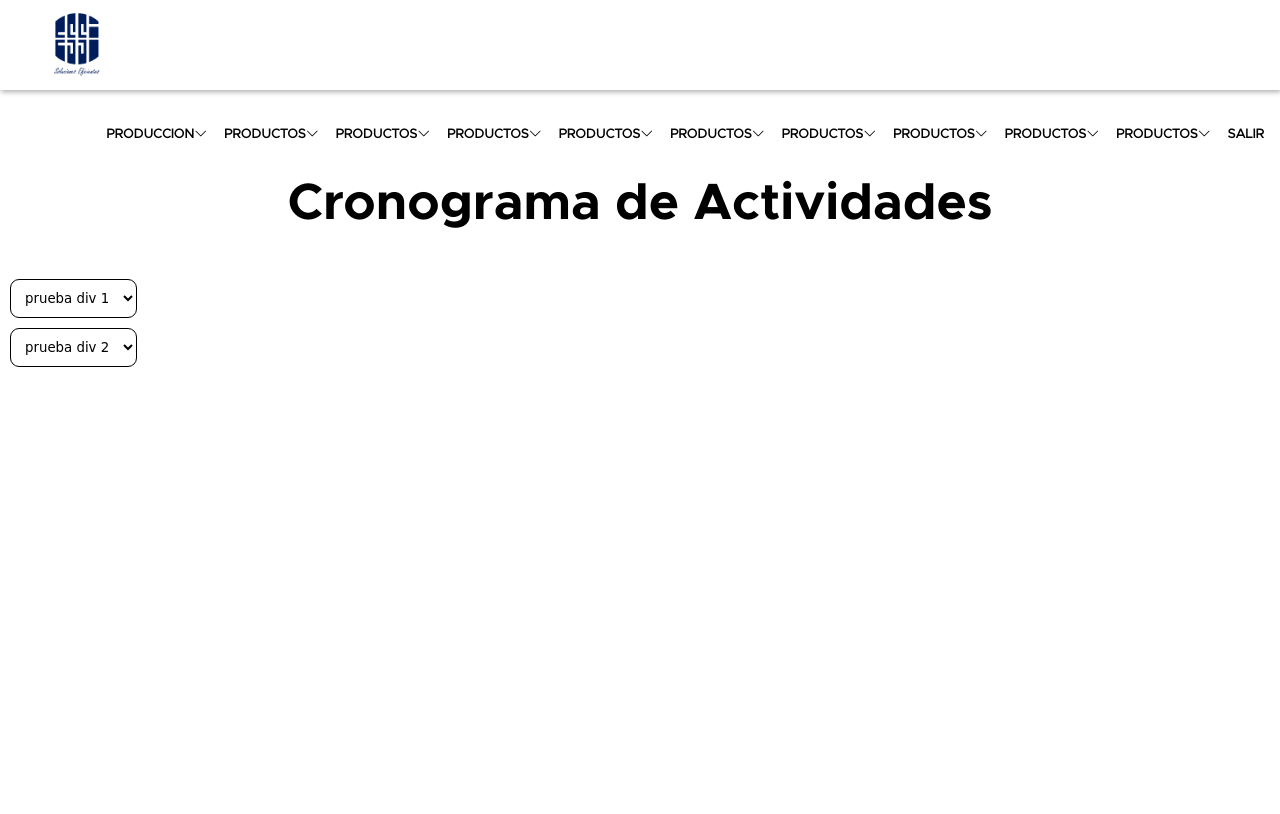
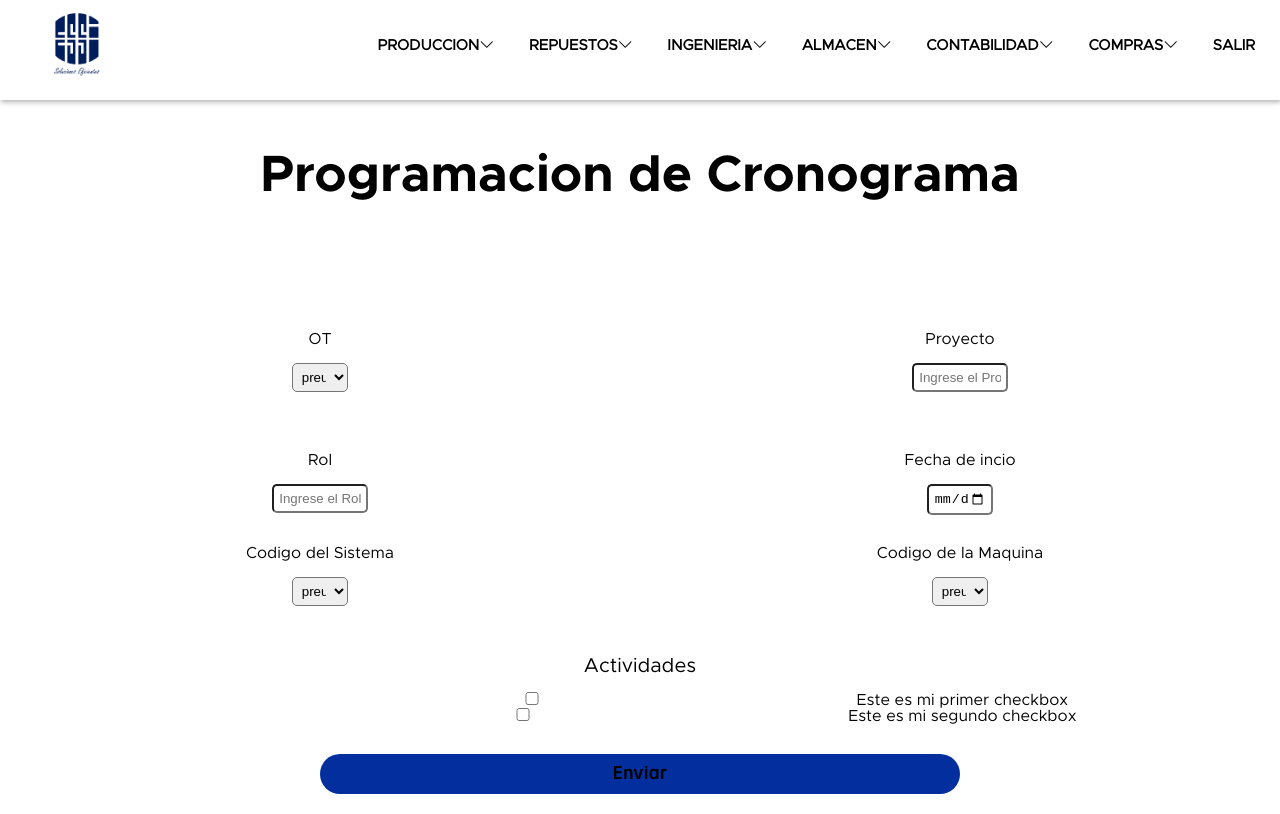
Before and after one commit to LuisSanchez1019/barraNav, a plain HTML site: page index.html in a window 1280 px wide. Drawn offline with nearby package versions, Linux system fonts and the light colour scheme.

Commit message:
avanze lunes

```diff
--- a/Style.css
+++ b/Style.css
@@ -59,12 +59,13 @@
 body {
 	background: rgb(255, 255, 255);
 	font-family: 'Metropolis-Regular';
+	height: auto;
 }
 
 /* Barra de navegacion principal */
 header {
 	width: 100%;
-	height: 90px;
+	height: 100px;
 	background-color: #ffffff;
 	box-shadow: 1px 2px 5px rgb(175, 175, 175);
 }
@@ -108,10 +109,11 @@ header {
 	z-index: 1000;
 
 
+
 }
 
 .navegacion ul li:hover {
-	transform: scale(1.1);
+	transform: scale(1.0);
 
 }
 
@@ -119,11 +121,16 @@ header {
 	color: #000000;
 	text-align: center;
 	text-transform: uppercase;
-	font-size: 13px;
+	font-size: 15px;
 	font-weight: bold;
-	padding: 10px 6px;
+	padding: 10px 15px;
 	transition: .3s linear;
 
+
+}
+
+.hijos {
+	font-size: 8px;
 }
 
 .navegacion ul li a:hover {
@@ -132,8 +139,15 @@ header {
 	font-family: 'Metropolis-Light', sans-serif;
 }
 
+/* cuadro de submenus */
+
 .navegacion ul li:hover .hijos {
 	display: block;
+	width: 200%;
+	margin-top: 10px;
+	border-top: solid rgb(175, 175, 175);
+	box-shadow: 1px 2px 5 rgb(175, 175, 175);
+
 
 }
 
@@ -164,46 +178,75 @@ header {
 	font-family: Metropolis-Bold;
 }
 
-.caja-principal {
-	margin-top: 50px;
-	display: grid inline-grid;
-	justify-items: stretch;
-	grid-template-columns: 100px 50px 100px;
-	grid-template-rows: 80px auto 80px;
-	gap: 15px 10px;
-    align-items: stretch;
+.select1 {
+	box-sizing: border-box;
+	width: 50%;
+	padding: 5px;
+	justify-content: center;
+	margin-bottom: 30px;
+	border-radius: 5px;
 
 }
 
+.select2 {
+	box-sizing: border-box;
+	width: 50%;
+	padding: 5px;
+	justify-content: center;
+	margin-bottom: 30px;
+	border-radius: 5px;
+}
 
-.caja2 {
-	margin-bottom: 10px;
-	margin-top: 0px;
-	font-family: cursive, sans-serif;
-	outline: 0;
-	background: rgb(255, 255, 255);
-	color: #000000;
-	border: 1px solid rgb(0, 0, 0);
-	padding: 10px;
-	border-radius: 9px;
-	margin-left: 10px;
+.grid {
+	display: grid;
+	grid-template-columns: 50% 50%;
+	margin-top: 100px;
+
 }
-.caja1{
-	margin-bottom: 10px;
-	margin-top: 0px;
-	font-family: cursive, sans-serif;
-	outline: 0;
-	background: rgb(255, 255, 255);
-	color: #000000;
-	border: 1px solid rgb(0, 0, 0);
-	padding: 10px;
-	border-radius: 9px;
-	margin-left: 10px;
+
+.grid div {
+	justify-content: center;
+	margin-top: 30px;
+	justify-items: center;
+	text-align: center;
+	margin-top: 30px
 }
-.container
-{
-	grid-template-columns: 100px 50px 100px;
-	grid-template-rows: 80px auto 80px;
-	column-gap: 10px;
-	row-gap: 15px;
+
+input {
+	box-sizing: border-box;
+	width: 50%;
+	padding: 5px;
+	justify-content: center;
+	margin-bottom: 0px;
+	border-radius: 5px;
 }
+.Actividades{
+	text-align: center;
+	margin-top: 20px;
+	font-size: 20px;
+}
+
+.cajaprincipal{
+	text-align: center;
+}
+.boton1 input[type="submit"] {
+    border: none;
+    outline: none;
+    height: 40px;
+    background: rgb(3, 46, 158);
+    color: rgb(0, 0, 0);
+    font-size: 18px;
+    border-radius: 20px;
+    margin-bottom: 20px;
+    justify-content: center;
+    margin-top: 30px;
+    font-family: MulaR-Regular;
+}
+
+.boton1 input[type="submit"]:hover {
+    cursor: pointer;
+    background: rgb(175, 175, 175);
+    color: rgb(0, 0, 0);
+    justify-content: center;
+    font-family: metropolis-extra-bold-italic;
+}
--- a/index.html
+++ b/index.html
@@ -1,29 +1,71 @@
 <!DOCTYPE html>
 <html lang="en">
   <head>
-    <link rel="icon" href="/imagenes/EssiAzul.png">
+    <link rel="icon" href="/imagenes/EssiAzul.png" />
     <meta charset="UTF-8" />
     <meta http-equiv="X-UA-Compatible" content="IE=edge" />
-    <link rel="stylesheet" href="https://cdn.jsdelivr.net/npm/bootstrap-icons@1.10.3/font/bootstrap-icons.css">
+    <link
+      rel="stylesheet"
+      href="https://cdn.jsdelivr.net/npm/bootstrap-icons@1.10.3/font/bootstrap-icons.css"
+    />
     <meta name="viewport" content="width=device-width, initial-scale=1.0" />
     <meta
       name="viewport"
-      content="width=device-width, user-scalable=no, initial-scale=1.0, maximum-scale=1.0, minimum-scale=1">
+      content="width=device-width, user-scalable=no, initial-scale=1.0, maximum-scale=1.0, minimum-scale=1"
+    />
     <title>ESSI-inicio</title>
     <link rel="stylesheet" href="Style.css" />
     <script src="main.js" defer></script>
-
   </head>
   <body>
     <header>
       <div class="interior">
-        <a href="" class="logo" target="blank"
-          ><img src="./imagenes/EssiAzul.png" alt="Logoessi"
+        <a href="" class="logo" target="blank">
+          <img src="./imagenes/EssiAzul.png" alt="Logoessi"
         /></a>
         <nav class="navegacion">
           <ul>
             <li class="submenu">
-              <a href="" target="blank">Produccion<i class="bi bi-chevron-down"></i></a>
+              <a href="" target="blank"
+                >Produccion<i class="bi bi-chevron-down"></i
+              ></a>
+              <ul class="hijos">
+                <li><a href="">Bitacora-ejecucuion de actividades</a></li>
+                <li><a href="">Gestion de actividades</a></li>
+                <li><a href="">Orden de fabricacion mecanizados</a></li>
+                <li><a href="">Informes dato maestro</a></li>
+              </ul>
+            </li>
+            <li class="submenu">
+              <a href="" target="blank"
+                >Repuestos<i class="bi bi-chevron-down"></i
+              ></a>
+              <ul class="hijos">
+                <li><a href="">orden de venta </a></li>
+                <li>
+                  <a href="">remision de venta-en base a orden de venta </a>
+                </li>
+                <li>
+                  <a href="">lista de embalaje en base a remision de venta</a>
+                </li>
+                <li><a href="">informes dato maestro</a></li>
+              </ul>
+            </li>
+            <li class="submenu">
+              <a href="" target="blank"
+                >Ingenieria<i class="bi bi-chevron-down"></i
+              ></a>
+              <ul class="hijos">
+                <li><a href="">Dato maestro del articulo</a></li>
+                <li><a href="">Gestion lista de materiales(b.o.m)</a></li>
+                <li><a href="">gestion de proyectos</a></li>
+                <li><a href="">informes dato maestro</a></li>
+              </ul>
+            </li>
+            <li class="submenu">
+              <a href="" target="blank"
+                >Almacen<i class="bi bi-chevron-down"></i
+              ></a>
               <ul class="hijos">
                 <li><a href="">Item1</a></li>
                 <li><a href="">Item2</a></li>
@@ -33,7 +75,9 @@
               </ul>
             </li>
             <li class="submenu">
-              <a href="" target="blank">Productos<i class="bi bi-chevron-down"></i></a>
+              <a href="" target="blank"
+                >Contabilidad<i class="bi bi-chevron-down"></i
+              ></a>
               <ul class="hijos">
                 <li><a href="">Item1</a></li>
                 <li><a href="">Item2</a></li>
@@ -43,17 +87,9 @@
               </ul>
             </li>
             <li class="submenu">
-              <a href="" target="blank">Productos<i class="bi bi-chevron-down"></i></a>
-              <ul class="hijos">
-                <li><a href="">muchooo texto</a></li>
-                <li><a href="">Item2</a></li>
-                <li><a href="">Item3</a></li>
-                <li><a href="">Item4</a></li>
-                <li><a href="">Item5</a></li>
-              </ul>
-            </li>
-            <li class="submenu">
-              <a href="" target="blank">Productos<i class="bi bi-chevron-down"></i></a>
+              <a href="" target="blank"
+                >Compras<i class="bi bi-chevron-down"></i
+              ></a>
               <ul class="hijos">
                 <li><a href="">Item1</a></li>
                 <li><a href="">Item2</a></li>
@@ -62,101 +98,83 @@
                 <li><a href="">Item5</a></li>
               </ul>
             </li>
-            <li class="submenu">
-              <a href="" target="blank">Productos<i class="bi bi-chevron-down"></i></a>
-              <ul class="hijos">
-                <li><a href="">Item1</a></li>
-                <li><a href="">Item2</a></li>
-                <li><a href="">Item3</a></li>
-                <li><a href="">Item4</a></li>
-                <li><a href="">Item5</a></li>
-              </ul>
+            <li>
+              <a href="" target="blank">Salir</a>
             </li>
-          </li>
-          <li class="submenu">
-            <a href="" target="blank">Productos<i class="bi bi-chevron-down"></i></a>
-            <ul class="hijos">
-              <li><a href="">Item1</a></li>
-              <li><a href="">Item2</a></li>
-              <li><a href="">Item3</a></li>
-              <li><a href="">Item4</a></li>
-              <li><a href="">Item5</a></li>
-            </ul>
-          </li>
-        </li>
-        <li class="submenu">
-          <a href="" target="blank">Productos<i class="bi bi-chevron-down"></i></a>
-          <ul class="hijos">
-            <li><a href="">Item1</a></li>
-            <li><a href="">Item2</a></li>
-            <li><a href="">Item3</a></li>
-            <li><a href="">Item4</a></li>
-            <li><a href="">Item5</a></li>
-          </ul>
-        </li>
-      </li>
-      <li class="submenu">
-        <a href="" target="blank">Productos<i class="bi bi-chevron-down"></i></a>
-        <ul class="hijos">
-          <li><a href="">Item1</a></li>
-          <li><a href="">Item2</a></li>
-          <li><a href="">Item3</a></li>
-          <li><a href="">Item4</a></li>
-          <li><a href="">Item5</a></li>
-        </ul>
-      </li>
-    </li>
-    <li class="submenu">
-      <a href="" target="blank">Productos<i class="bi bi-chevron-down"></i></a>
-      <ul class="hijos">
-        <li><a href="">Item1</a></li>
-        <li><a href="">Item2</a></li>
-        <li><a href="">Item3</a></li>
-        <li><a href="">Item4</a></li>
-        <li><a href="">Item5</a></li>
-      </ul>
-    </li>
-  </li>
-  <li class="submenu">
-    <a href="" target="blank">Productos<i class="bi bi-chevron-down"></i></a>
-    <ul class="hijos">
-      <li><a href="">Item1</a></li>
-      <li><a href="">Item2</a></li>
-      <li><a href="">Item3</a></li>
-      <li><a href="">Item4</a></li>
-      <li><a href="">Item5</a></li>
-    </ul>
-  </li>
-<li><a href="" target="blank">Salir</a></li>
-
           </ul>
         </nav>
       </div>
     </header>
 
- <!-- ---------------------CODIGO  MENU DESPRENDIBLE--------------- -->
+    <!-- ---------------------CODIGO TITULO--------------- -->
     <div class="titulo1">
-  <h1>Cronograma de Actividades</h1>
+      <h1>Programacion de Cronograma</h1>
     </div>
-<div class="caja-principal">
-  <select class="caja1">
-    <option>prueba div 1</option>
-    <option></option>
-    <option></option>
-    <option></option>
-    <option></option>
+    <!-- Grid de cajas de pantalla separada -->
+    <div class="grid">
+      <!-- MENU DONDE SE ENCUENTRA DATOS DEL MDOULO PRINCIPAL  -->
+      <div>
+        <p>OT</p>
+        <br />
+        <select class="select1">
+          <option>preuba caja 1</option>
+          <option>1</option>
+          <option>2</option>
+          <option>3</option>
+          <option>4</option>
+        </select>
+      </div>
+      <div >
+        <p>Proyecto</p>
+        <br/>
+        <input class="ingresar" type="text" placeholder="Ingrese el Proyecto" />
+      </div>
+      <div>
+        <p>Rol</p>
+        <br />
+        <input class="ingresar" type="text" placeholder="Ingrese el Rol" />
+      </div>
+      <div class="ingresar">
+        <p>Fecha de incio</p><br/>
+        <input type="date" placeholder="Ingrese la fecha de inicio" />
+      </div>
+      <div>
+        <p>Codigo del Sistema</p><br />
+        <select class="select1">
+          <option>preuba caja 1</option>
+          <option>1</option>
+          <option>2</option>
+          <option>3</option>
+          <option>4</option>
         </select>
       </div>
       <div>
-  <select class="caja2">
-    <option>prueba div 2</option>
-    <option></option>
-    <option></option>
-    <option></option>
-    <option></option>
+        <p>Codigo de la Maquina</p><br/>
+        <select class="select1">
+          <option>preuba caja 1</option>
+          <option>1</option>
+          <option>2</option>
+          <option>3</option>
+          <option>4</option>
         </select>
       </div>
-<div class="container"></div>
-
+    </div>
+    <!-- FIN DEL GRID -->
+    <div class="cajaprincipal">
+      <div>
+        <p class="Actividades">Actividades</p>
+        <br />
+      </div>
+      <div>
+        <label>
+          <input class="checkbox1" type="checkbox" />
+          Este es mi primer checkbox</label><br/>
+          <input type="checkbox"/>
+        <label for="cbox2">Este es mi segundo checkbox</label>
+      </div>
+       <div class="boton1">
+         <input type="submit" value="Enviar" />
+      </div>
+    </div>
   </body>
 </html>
```
Lines whose indentation alone changed are shown as unchanged.
